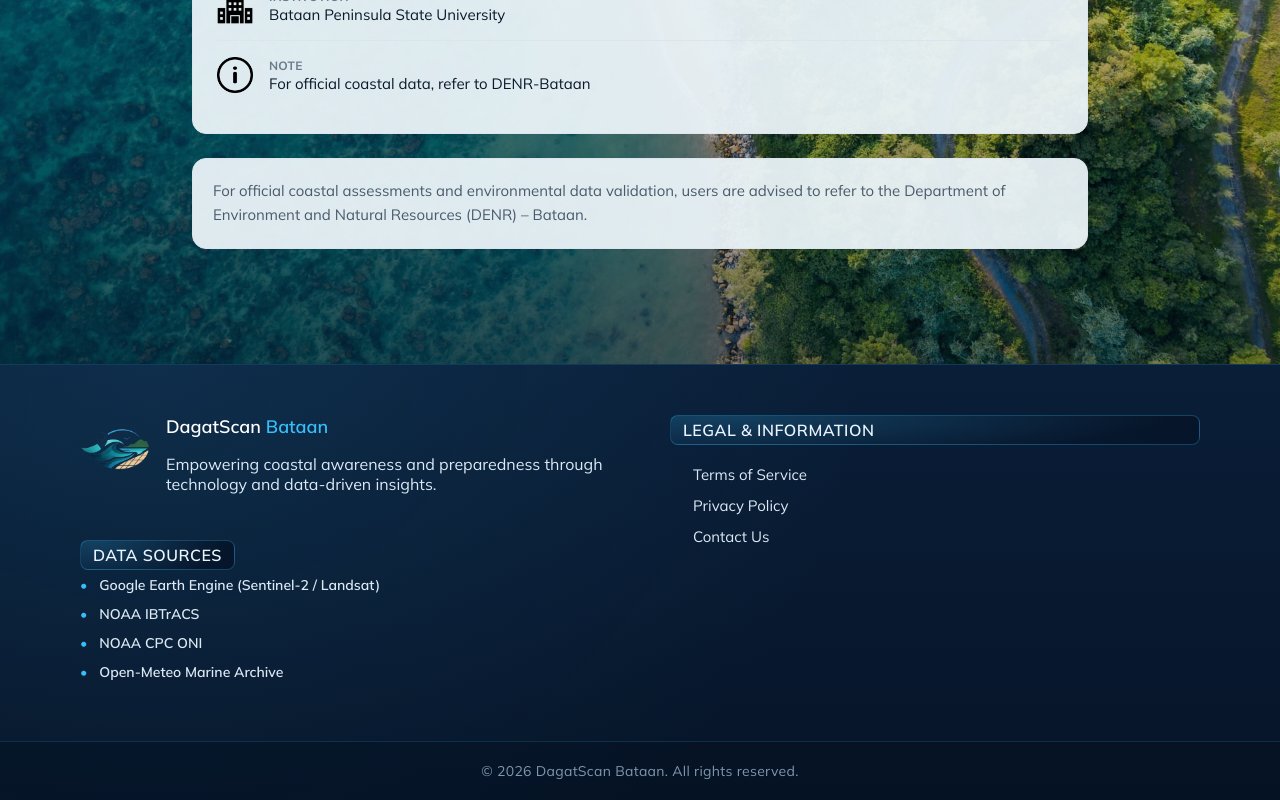
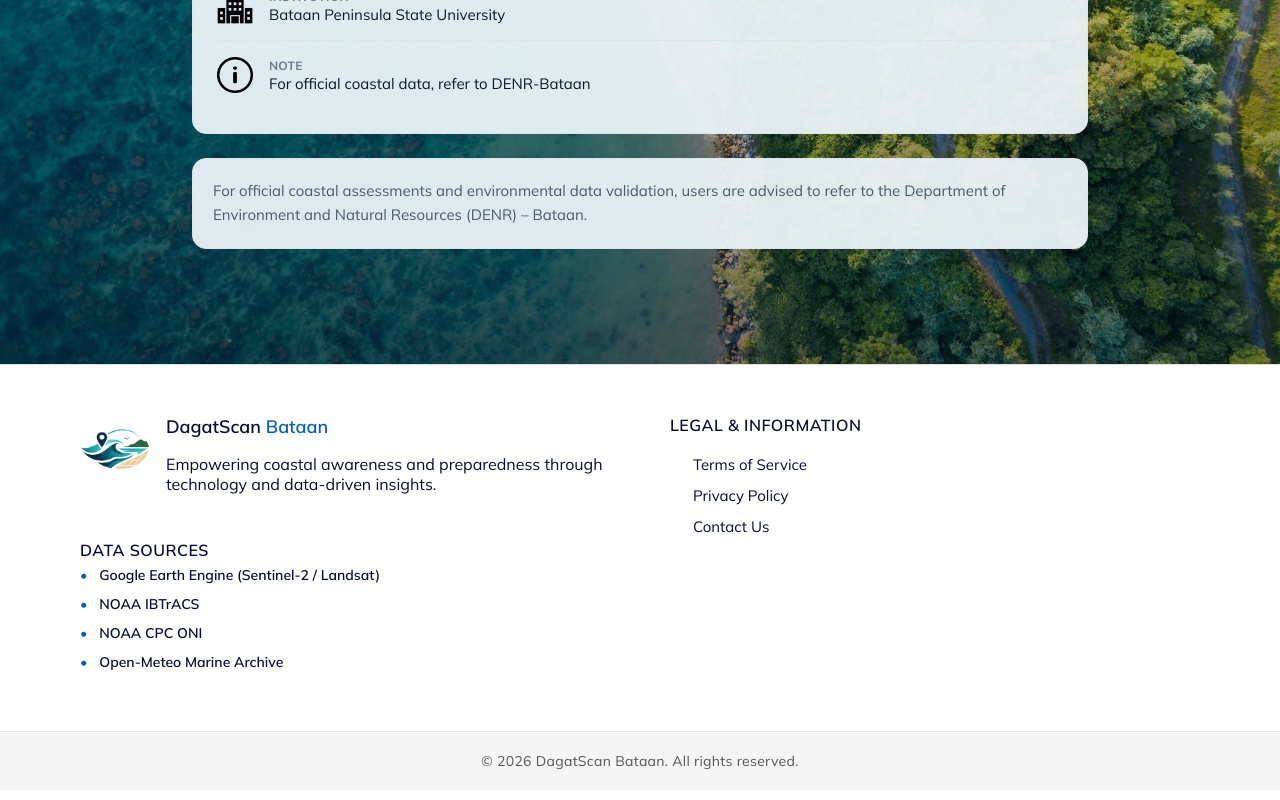
Before and after one commit to PoliCrane/DagatScan-Bataan, a React (Vite) app in the folder frontend/: page /contact-us in a window 1280 px wide. Shown: the part 388-1188 px from the top of the page. Built offline with nearby package versions, Linux system fonts and the light colour scheme; no server answers.

Commit message:
footer, erosion analysis compare auto updates, coastal awareness darken

```diff
--- a/frontend/src/components/AnalysisToolsCards.jsx
+++ b/frontend/src/components/AnalysisToolsCards.jsx
@@ -56,6 +56,13 @@
   const [compareSelectedYear, setCompareSelectedYear] = useState(BASE_YEAR.toString());
   const [predictYear, setPredictYear] = useState((BASE_YEAR + Math.min(3, dataYearSpan ? Math.max(1, Math.floor(dataYearSpan / 2)) : 3)).toString());
 
+  // Tracks the year-pair/year last actually sent to onCompare/onSimulate, so
+  // the auto-update effects below (which re-run on every dropdown change
+  // while a comparison/prediction is active) don't double-fire the instant
+  // isComparing/isSimulating flips true from the button's own click.
+  const lastComparedRef = useRef(null);
+  const lastPredictedRef = useRef(null);
+
   // Validate Selected Year when Past Year changes
   const handleComparePastYearChange = (e) => {
     const pastYear = parseInt(e.target.value);
@@ -104,6 +111,7 @@
     if (onCompare) {
       onCompare(pastYearNum, selectedYearNum);
     }
+    lastComparedRef.current = `${pastYearNum}-${selectedYearNum}`;
     setIsComparing(true);
   };
 
@@ -113,6 +121,27 @@
       onEndComparison();
     }
   };
+
+  // Re-runs the comparison whenever the year dropdowns change while one is
+  // already showing, instead of requiring End Comparison + Analyze again.
+  // Debounced since a closed PrimeReact Dropdown fires onChange per
+  // arrow-key press; deduped against lastComparedRef so this doesn't
+  // double-fire the request handleCompareAnalyze's own click just made.
+  useEffect(() => {
+    if (!isComparing) return undefined;
+    const pastYearNum = parseInt(comparePastYear);
+    const selectedYearNum = parseInt(compareSelectedYear);
+    if (selectedYearNum <= pastYearNum) return undefined;
+
+    const key = `${pastYearNum}-${selectedYearNum}`;
+    if (key === lastComparedRef.current) return undefined;
+
+    const timeoutId = setTimeout(() => {
+      if (onCompare) onCompare(pastYearNum, selectedYearNum);
+      lastComparedRef.current = key;
+    }, 350);
+    return () => clearTimeout(timeoutId);
+  }, [comparePastYear, compareSelectedYear, isComparing]);
 
   const handleSimulate = async () => {
     if (!selectedMunicipality) {
@@ -130,6 +159,7 @@
     if (onSimulate) {
       onSimulate(BASE_YEAR, predYear);
     }
+    lastPredictedRef.current = predYear.toString();
     setIsSimulating(true);
   };
 
@@ -139,6 +169,21 @@
       onEndSimulation();
     }
   };
+
+  // Same auto-update treatment as the comparison effect above, for the
+  // Coastline Prediction tool's year dropdown.
+  useEffect(() => {
+    if (!isSimulating) return undefined;
+    const predYearNum = parseInt(predictYear);
+    const key = predYearNum.toString();
+    if (key === lastPredictedRef.current) return undefined;
+
+    const timeoutId = setTimeout(() => {
+      if (onSimulate) onSimulate(BASE_YEAR, predYearNum);
+      lastPredictedRef.current = key;
+    }, 350);
+    return () => clearTimeout(timeoutId);
+  }, [predictYear, isSimulating]);
 
   useEffect(() => {
     const handleScroll = () => {
--- a/frontend/src/pages/erosionanalysis.jsx
+++ b/frontend/src/pages/erosionanalysis.jsx
@@ -98,6 +98,12 @@
   const [predictionResult, setPredictionResult] = useState(null);
 
   const mapWorkspaceRef = useRef(null);
+  // Compare/predict now auto-re-run on every year-dropdown change (see
+  // AnalysisToolsCards.jsx), so overlapping in-flight requests are a real
+  // case now — these guard against a slower, stale response overwriting a
+  // newer one's state.
+  const compareRequestIdRef = useRef(0);
+  const predictRequestIdRef = useRef(0);
   const { Tour, replay } = useGuidedTour(TOUR_PAGE_IDS.EROSION_ANALYSIS, erosionAnalysisSteps, {
     onBeforeStart: () => mapWorkspaceRef.current?.open(),
   });
@@ -474,6 +480,7 @@
 
   // Compares the selected segment, or all sufficient-data segments; prefers real geometry over EPR-offset estimate
   const handleCompare = async (pastYear, selectedYear) => {
+    const requestId = ++compareRequestIdRef.current;
     const selectedSegment = shorelineSegments.find((s) => s.id === selectedSegmentId);
 
     if (selectedSegment && !selectedSegment.hasSufficientData) {
@@ -497,6 +504,11 @@
       fetchYearEstimates(pastYear, selectedSegment, currentYear),
       fetchYearEstimates(selectedYear, selectedSegment, currentYear),
     ]);
+
+    // A newer call to handleCompare (a later dropdown change) started and
+    // may already have resolved while this one was in flight — don't let
+    // this stale response clobber its state.
+    if (requestId !== compareRequestIdRef.current) return;
 
     const pastShoreline = [];
     const pastEstimated = [];
@@ -539,6 +551,7 @@
 
   // EPR/retreat numbers come from the /shoreline-estimate endpoint; only the line-offset geometry is client-side
   const handlePredictSimulate = async (baseYear, predictionYear) => {
+    const requestId = ++predictRequestIdRef.current;
     setIsSimulating(true);
 
     const selectedSegment = shorelineSegments.find((s) => s.id === selectedSegmentId);
@@ -614,6 +627,11 @@
         retreat,
       };
     });
+
+    // A newer call to handlePredictSimulate (a later dropdown change) may
+    // have started since — don't let this stale response overwrite it or
+    // flip isSimulating back off while the newer request is still running.
+    if (requestId !== predictRequestIdRef.current) return;
 
     setPredictionResult({
       predictedYear: estimate.predictedYear,
--- a/frontend/src/pages/styles/coastalAwareness.css
+++ b/frontend/src/pages/styles/coastalAwareness.css
@@ -7,6 +7,7 @@
 }
 
 .awareness-hero {
+  position: relative;
   width: 100%;
   min-height: 260px;
   border-radius: 12px;
@@ -19,30 +20,52 @@
   padding: 40px 50px;
   box-sizing: border-box;
   box-shadow: 0 2px 8px rgba(0, 0, 0, 0.15);
+  overflow: hidden;
+}
+
+/* Dark wash so the text stays legible over the photo — same treatment as
+   the landing hero's .ds-hero-wash (deep-survey-landing.css). */
+.awareness-hero::before {
+  content: "";
+  position: absolute;
+  inset: 0;
+  z-index: 0;
+  background:
+    radial-gradient(70% 55% at 50% 42%, rgba(6, 20, 40, 0.35), transparent 70%),
+    linear-gradient(180deg, rgba(4, 16, 31, 0.82) 0%, rgba(6, 20, 40, 0.5) 45%, rgba(4, 16, 31, 0.94) 100%);
 }
 
 .awareness-eyebrow {
-  color: #0077b6;
+  position: relative;
+  z-index: 1;
+  color: #b6e3fb;
   font-weight: 600;
   font-size: 1rem;
   margin-bottom: 8px;
+  text-shadow: 0 8px 30px rgba(4, 16, 31, 0.8);
 }
 
 .awareness-hero h1 {
-  color: #1a3a52;
+  position: relative;
+  z-index: 1;
+  color: #ffffff;
   font-size: 2.4rem;
   font-weight: 700;
   margin: 0 0 12px 0;
   max-width: 600px;
   line-height: 1.2;
+  text-shadow: 0 14px 44px rgb(4 16 31 / 0.7);
 }
 
 .awareness-hero p {
-  color: #333;
+  position: relative;
+  z-index: 1;
+  color: rgba(255, 255, 255, 0.85);
   font-size: 1rem;
   max-width: 520px;
   line-height: 1.6;
   margin: 0;
+  text-shadow: 0 8px 30px rgba(4, 16, 31, 0.8);
 }
 
 .awareness-topic-cards {
--- a/frontend/src/pages/styles/footer.css
+++ b/frontend/src/pages/styles/footer.css
@@ -1,27 +1,20 @@
 
 footer {
-  background:
-    radial-gradient(90% 220% at 12% 0%, rgba(56, 189, 248, 0.1), transparent 62%),
-    linear-gradient(180deg, #0a1e38 0%, #061428 100%);
-  color: #dce9f5;
+  background: #ffffff;
+  color: #060b37;
   margin-top: 60px;
   padding: 0;
   font-family: var(--font-sans, "Archivo", sans-serif);
-  border-top: 1px solid rgba(56, 189, 248, 0.22);
+  border-top: 1px solid #e0e0e0;
   width: 100%;
   box-sizing: border-box;
   overflow-x: hidden;
 }
 
-/* Small cyan-gradient chip echoing .main-navbar's look, for section labels */
 .footer-chip-heading {
   display: inline-block;
-  padding: 4px 12px;
-  border-radius: 8px;
-  background:
-    radial-gradient(120% 220% at 10% 0%, rgba(56, 189, 248, 0.22), transparent 70%),
-    linear-gradient(90deg, rgba(10, 30, 56, 0.92), rgba(6, 20, 40, 0.92));
-  border: 1px solid rgba(56, 189, 248, 0.28);
+  color: #060b37;
+  font-weight: 600;
 }
 
 .footer-content {
@@ -62,25 +55,25 @@
 .dagatscanheader h3 {
   margin: 0 0 0px 0;
   font-size: 18px;
-  color: #ffffff;
+  color: #060b37;
   font-weight: 600;
 }
 
 .dagatscanheader h3 span {
-  color: var(--color-cyan, #38bdf8);
+  color: #005fb6;
 }
 
 .footer-brand-text .tagline {
   margin: 0;
   font-size: 14px;
-  color: #90a9c0;
+  color: #555555;
   line-height: 1.4;
 }
 
 .footer-data-source h4 {
   margin: 0 0 5px 0;
   font-size: 16px;
-  color: #eaf4fd;
+  color: #060b37;
   font-weight: 600;
   text-transform: uppercase;
   letter-spacing: 0.5px;
@@ -95,7 +88,7 @@
 .footer-data-source li {
   font-size: 14px;
   font-weight: 600;
-  color: #dce9f5;
+  color: #060b37;
   margin-bottom: 8px;
   line-height: 1.5;
   padding-left: 0;
@@ -103,7 +96,7 @@
 
 .footer-data-source li:before {
   content: "• ";
-  color: var(--color-cyan, #38bdf8);
+  color: #005fb6;
   font-weight: bold;
   margin-right: 8px;
 }
@@ -111,7 +104,7 @@
 .footer-right h4 {
   margin: 0 0 20px 0;
   font-size: 16px;
-  color: #eaf4fd;
+  color: #060b37;
   font-weight: 600;
   text-transform: uppercase;
   letter-spacing: 0.5px;
@@ -127,7 +120,7 @@
 }
 
 .footer-links li a {
-  color: #dce9f5;
+  color: #060b37;
   text-decoration: none;
   font-size: 15px;
   transition: all 0.3s ease;
@@ -138,13 +131,13 @@
 
 .footer-links li a:before {
   content: "→";
-  color: var(--color-cyan, #38bdf8);
+  color: #005fb6;
   opacity: 0;
   transition: opacity 0.3s ease;
 }
 
 .footer-links li a:hover {
-  color: var(--color-cyan, #38bdf8);
+  color: #005fb6;
   padding-left: 5px;
 }
 
@@ -155,7 +148,7 @@
 .footer-link-btn {
   background: none;
   border: none;
-  color: #dce9f5;
+  color: #060b37;
   text-decoration: none;
   font-size: 15px;
   transition: all 0.3s ease;
@@ -170,13 +163,13 @@
 
 .footer-link-btn:before {
   content: "→";
-  color: var(--color-cyan, #38bdf8);
+  color: #005fb6;
   opacity: 0;
   transition: opacity 0.3s ease;
 }
 
 .footer-link-btn:hover {
-  color: var(--color-cyan, #38bdf8);
+  color: #005fb6;
   padding-left: 5px;
 }
 
@@ -185,16 +178,16 @@
 }
 
 .footer-bottom {
-  background: rgba(4, 16, 31, 0.4);
+  background: #f5f5f5;
   padding: 20px 40px;
   text-align: center;
-  border-top: 1px solid rgba(56, 189, 248, 0.16);
+  border-top: 1px solid #e0e0e0;
 }
 
 .footer-bottom p {
   margin: 0;
   font-size: 14px;
-  color: #7f97ad;
+  color: #555555;
   letter-spacing: 0.3px;
 }
 
--- a/frontend/src/styles/deep-survey-pages.css
+++ b/frontend/src/styles/deep-survey-pages.css
@@ -81,7 +81,6 @@
 
 .layout-main .reports-header h1,
 .layout-main .validation-header h1,
-.layout-main .awareness-hero h1,
 .user-management-header h1,
 .data-management-header h1,
 .audit-trail-header h1,
@@ -477,10 +476,6 @@
   margin: 0 auto;
 }
 
-.awareness-hero h1 {
-  color: #ffffff;
-}
-
 .validation-stat {
   padding: 16px 18px;
   border: 1px solid var(--color-line, #dde5ec);
```
